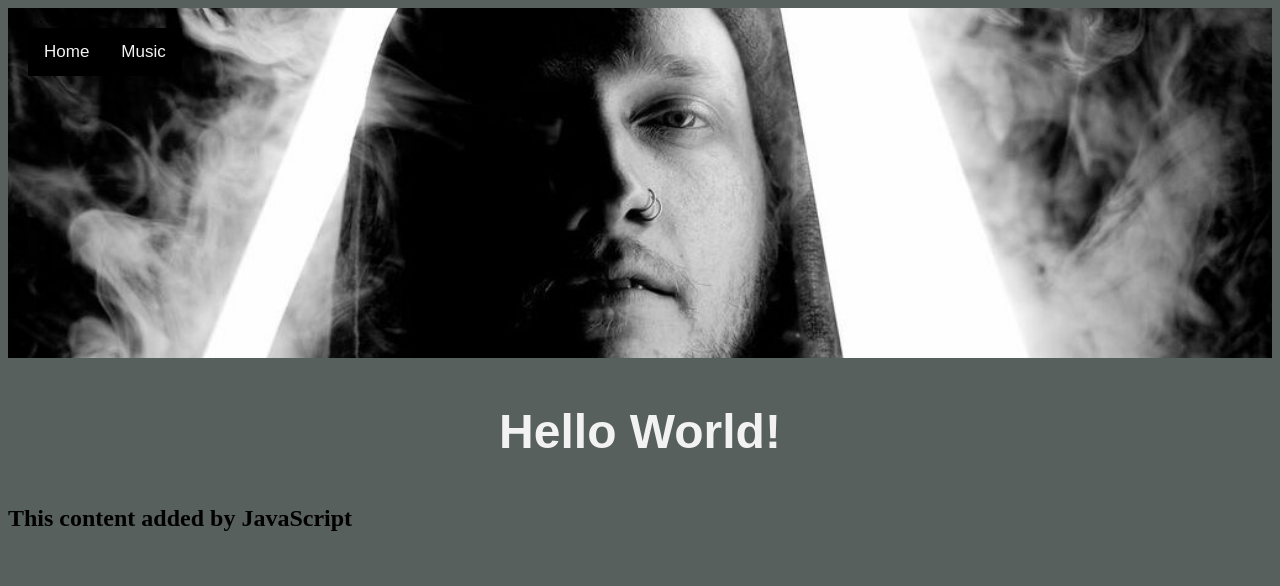
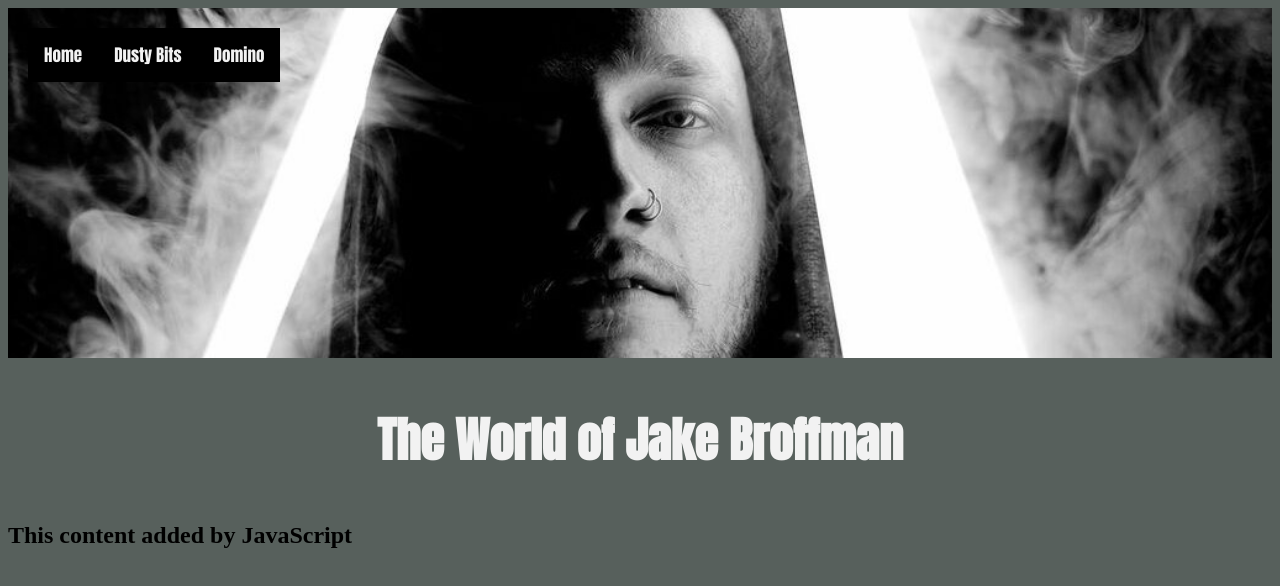
Before and after one commit to jakebroffman/my-personal-website, a plain HTML site: page index.html in a window 1280 px wide. Drawn offline with Linux system fonts and the light colour scheme.

Commit message:
updated html content

```diff
--- a/index.html
+++ b/index.html
@@ -1,6 +1,9 @@
 <!DOCTYPE html>
 <html lang="en">
     <head>
+        <link rel="preconnect" href="https://fonts.googleapis.com">
+        <link rel="preconnect" href="https://fonts.gstatic.com" crossorigin>
+        <link href="https://fonts.googleapis.com/css2?family=Anton&display=swap" rel="stylesheet">
         <link rel="stylesheet" href="style.css" />
         <title>My Personal Website</title>
     </head>
@@ -9,11 +12,12 @@
             <div class="container">
                 <div class="topNav">
                     <a class="active" href="index.html">Home</a>
-                    <a href="music.html">Music</a>
+                    <a href="music.html">Dusty Bits</a>
+                    <a href="domino.html">Domino</a>
                 </div>
             </div>
         </div>
-        <h1>Hello World!</h1>
+        <h1>The World of Jake Broffman</h1>
         <script src="script.js"></script>
     </body>
 </html>
```
